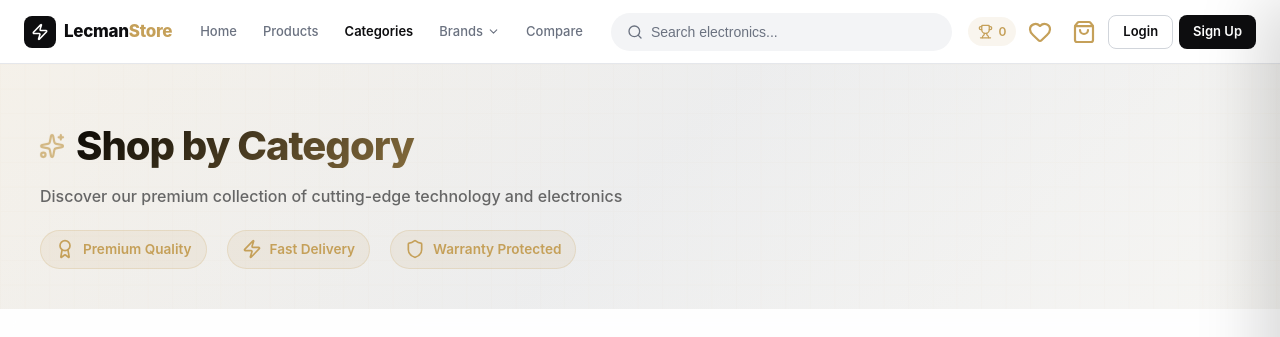
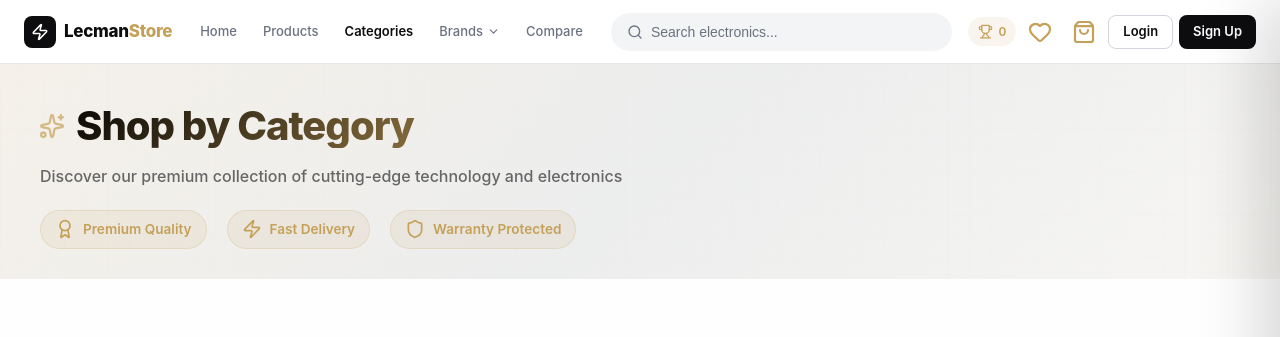
Before and after one commit to ktobz/electronics-store, a React (Vite) app: page /shop-by-category in a window 1280 px wide. Shown: the top 337 px of the page. Built offline with nearby package versions, Linux system fonts and the light colour scheme; no server answers.

Commit message:
fix: further reduce hero padding, add cache bust

```diff
--- a/src/styles/BlogPage.scss
+++ b/src/styles/BlogPage.scss
@@ -12,7 +12,7 @@
 
     // Hero Section
     .blog-hero {
-        padding: 60px 0;
+        padding: 50px 0 40px;
         background: linear-gradient(135deg, #667eea 0%, #764ba2 100%);
         color: white;
         position: relative;
--- a/src/styles/ShopByCategoryPage.scss
+++ b/src/styles/ShopByCategoryPage.scss
@@ -25,7 +25,7 @@
 
     // Hero Section
     .category-hero {
-        padding: 60px 0 40px;
+        padding: 40px 0 30px;
         background: linear-gradient(135deg,
             rgba(197, 160, 89, 0.1) 0%,
             rgba(0, 0, 0, 0.05) 50%,
```
Also changed, not shown: index.html (+1 -0 lines).
